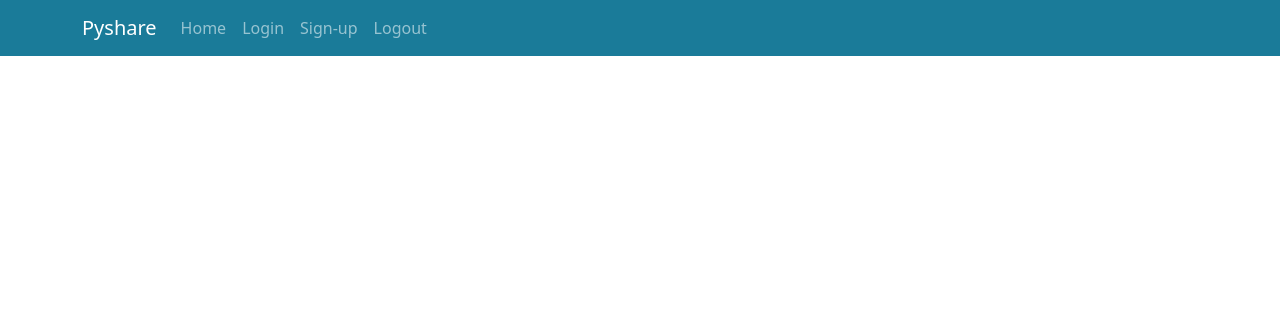
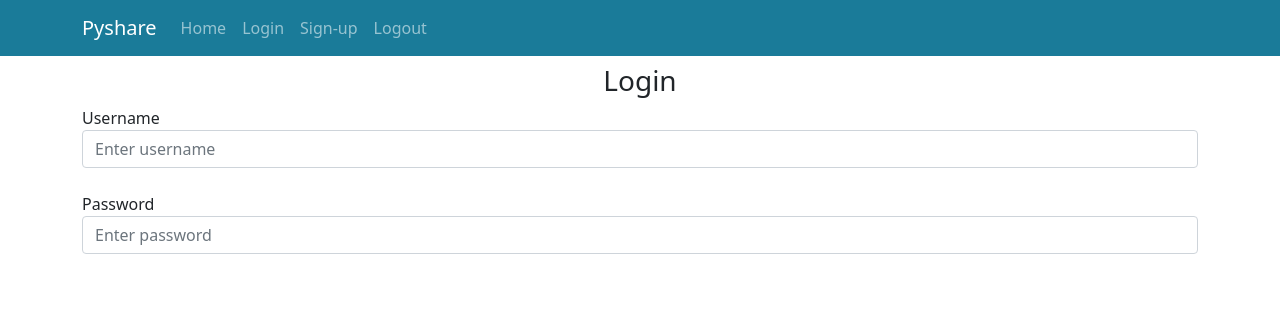
Before and after one commit to meDracula/Pyshare, a Flask app: page /login in a window 1280 px wide. Shown: the top 316 px of the page. Run offline with Flask 2, Linux system fonts and the light colour scheme.

Commit message:
login works but will need a update

```diff
--- a/app/templates/index.html
+++ b/app/templates/index.html
@@ -37,7 +37,7 @@
             </div>
         </div>
     </nav>
-
+    <p> hello </p>
     <div class="container">{% block content %} {% endblock %}</div>
 
     <script src="https://cdn.jsdelivr.net/npm/bootstrap@5.1.3/dist/js/bootstrap.bundle.min.js" integrity="sha384-ka7Sk0Gln4gmtz2MlQnikT1wXgYsOg+OMhuP+IlRH9sENBO0LRn5q+8nbTov4+1p" crossorigin="anonymous"></script>
--- a/app/templates/login.html
+++ b/app/templates/login.html
@@ -2,4 +2,17 @@
 {% block title %}Login{% endblock %}
 {% block content %}
 
+    <br />
+    <form method="POST">
+        <h3 align="center">Login</h3>
+        <div class="form-group">
+          <label for="username">Username</label>
+          <input type="text" class="form-control" id="username" placeholder="Enter username">
+        </div>
+        <br >
+        <div class="form-group">
+          <label for="password3">Password</label>
+          <input type="password" class="form-control" id="password3" placeholder="Enter password">
+        </div>
+      </form>
 {% endblock %}
```
